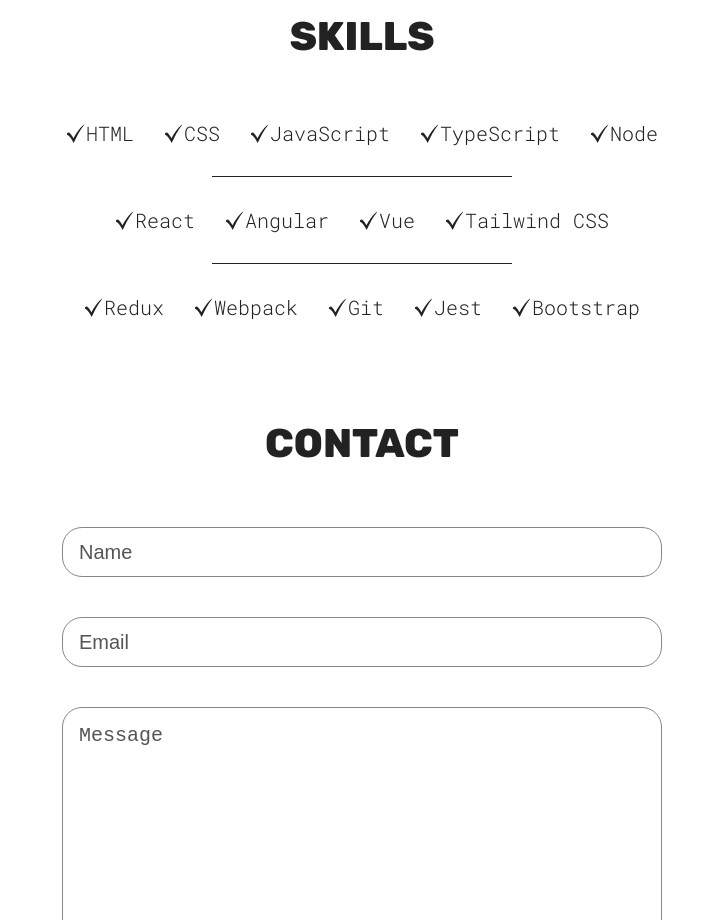
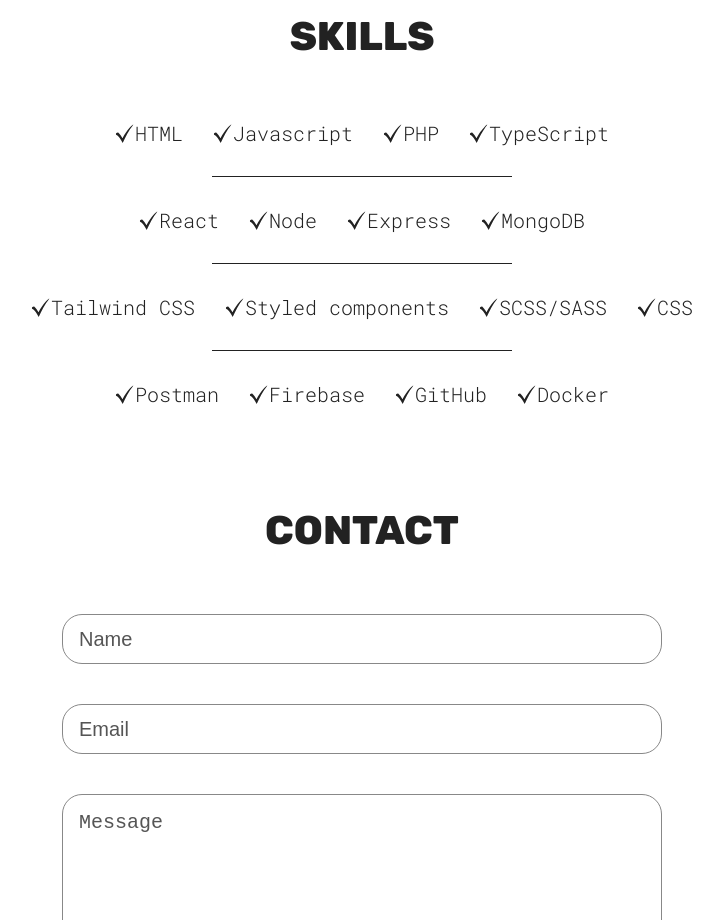
Before and after one commit to OusskouBadr/ousskoubadr, a React (Vite) app: page / in a window 1280 px wide. Shown: the part 2040-2960 px from the top of the page, without its empty margins (278-1001 px from the left). Built offline with nearby package versions, Linux system fonts and the light colour scheme.

Commit message:
update portfolio

```diff
--- a/src/components/Skills/Skills.jsx
+++ b/src/components/Skills/Skills.jsx
@@ -12,26 +12,31 @@
     <section id="skills" className={styles.container}>
       <h1 className="sectionTitle">Skills</h1>
       <div className={styles.skillList}>
-        <SkillList src={checkMarkIcon} skill="HTML" />
-        <SkillList src={checkMarkIcon} skill="CSS" />
-        <SkillList src={checkMarkIcon} skill="JavaScript" />
-        <SkillList src={checkMarkIcon} skill="TypeScript" />
-        <SkillList src={checkMarkIcon} skill="Node" />
+        <SkillList src={checkMarkIcon} skill="HTML"/>
+        <SkillList src={checkMarkIcon} skill="Javascript"/>
+        <SkillList src={checkMarkIcon} skill="PHP"/>
+        <SkillList src={checkMarkIcon} skill="TypeScript"/>
       </div>
       <hr />
       <div className={styles.skillList}>
-        <SkillList src={checkMarkIcon} skill="React" />
-        <SkillList src={checkMarkIcon} skill="Angular" />
-        <SkillList src={checkMarkIcon} skill="Vue" />
-        <SkillList src={checkMarkIcon} skill="Tailwind CSS" />
+        <SkillList src={checkMarkIcon} skill="React"/>
+        <SkillList src={checkMarkIcon} skill="Node"/>
+        <SkillList src={checkMarkIcon} skill="Express"/>
+        <SkillList src={checkMarkIcon} skill="MongoDB"/>
       </div>
       <hr />
       <div className={styles.skillList}>
-        <SkillList src={checkMarkIcon} skill="Redux" />
-        <SkillList src={checkMarkIcon} skill="Webpack" />
-        <SkillList src={checkMarkIcon} skill="Git" />
-        <SkillList src={checkMarkIcon} skill="Jest" />
-        <SkillList src={checkMarkIcon} skill="Bootstrap" />
+        <SkillList src={checkMarkIcon} skill="Tailwind CSS"/>
+        <SkillList src={checkMarkIcon} skill="Styled components"/>
+        <SkillList src={checkMarkIcon} skill="SCSS/SASS"/>
+        <SkillList src={checkMarkIcon} skill="CSS" />
+      </div>
+      <hr />
+      <div className={styles.skillList}>
+        <SkillList src={checkMarkIcon} skill="Postman"/>
+        <SkillList src={checkMarkIcon} skill="Firebase"/>
+        <SkillList src={checkMarkIcon} skill="GitHub"/>
+        <SkillList src={checkMarkIcon} skill="Docker" />
       </div>
     </section>
   );
```
